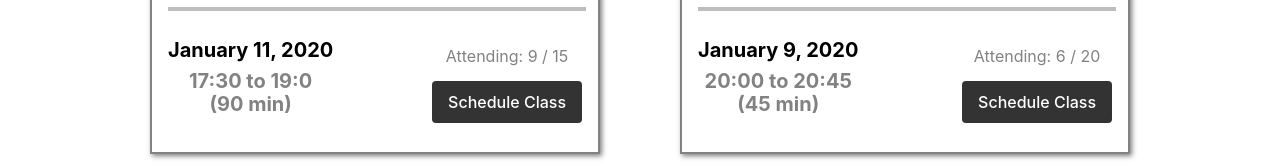
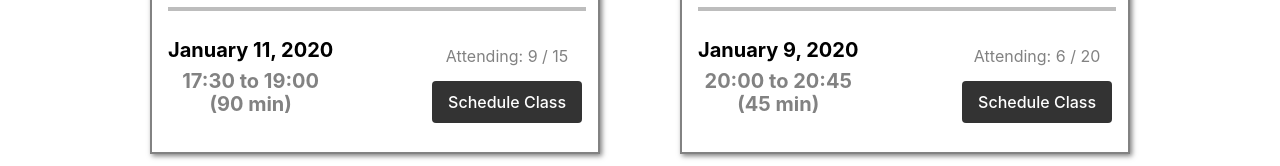
Before and after one commit to build-anywhere-fitness-5/front-end, a React (Create React App) app: page /client in a window 1280 px wide. Shown: the part 730-896 px from the top of the page. Built offline with nearby package versions, Linux system fonts and the light colour scheme; sample sign-in values are in the browser's storage; the HTML template or start-up script is replaced by a standard one.

Commit message:
Fixed sing-digit minutes in ClassCard when minutes < 10

```diff
--- a/src/components/Clients/ClassCard.js
+++ b/src/components/Clients/ClassCard.js
@@ -115,7 +115,9 @@ const ClassCard = function ({ item, index, scheduleClass, unscheduleClass, setUn
     endTimeObj.setHours(hour);
     endTimeObj.setMinutes(minutes + duration);
 
-    let endTimeString = endTimeObj.getHours() + ":" + endTimeObj.getMinutes();
+    endTimeObj.getMinutes()
+
+    let endTimeString = endTimeObj.getHours() + ":" + (parseInt(endTimeObj.getMinutes()) < 10 ? "0" : "") + endTimeObj.getMinutes();
 
     // create gradient to specify intensity level of class
     let gradientColors = "to top, #FF6900";
```
